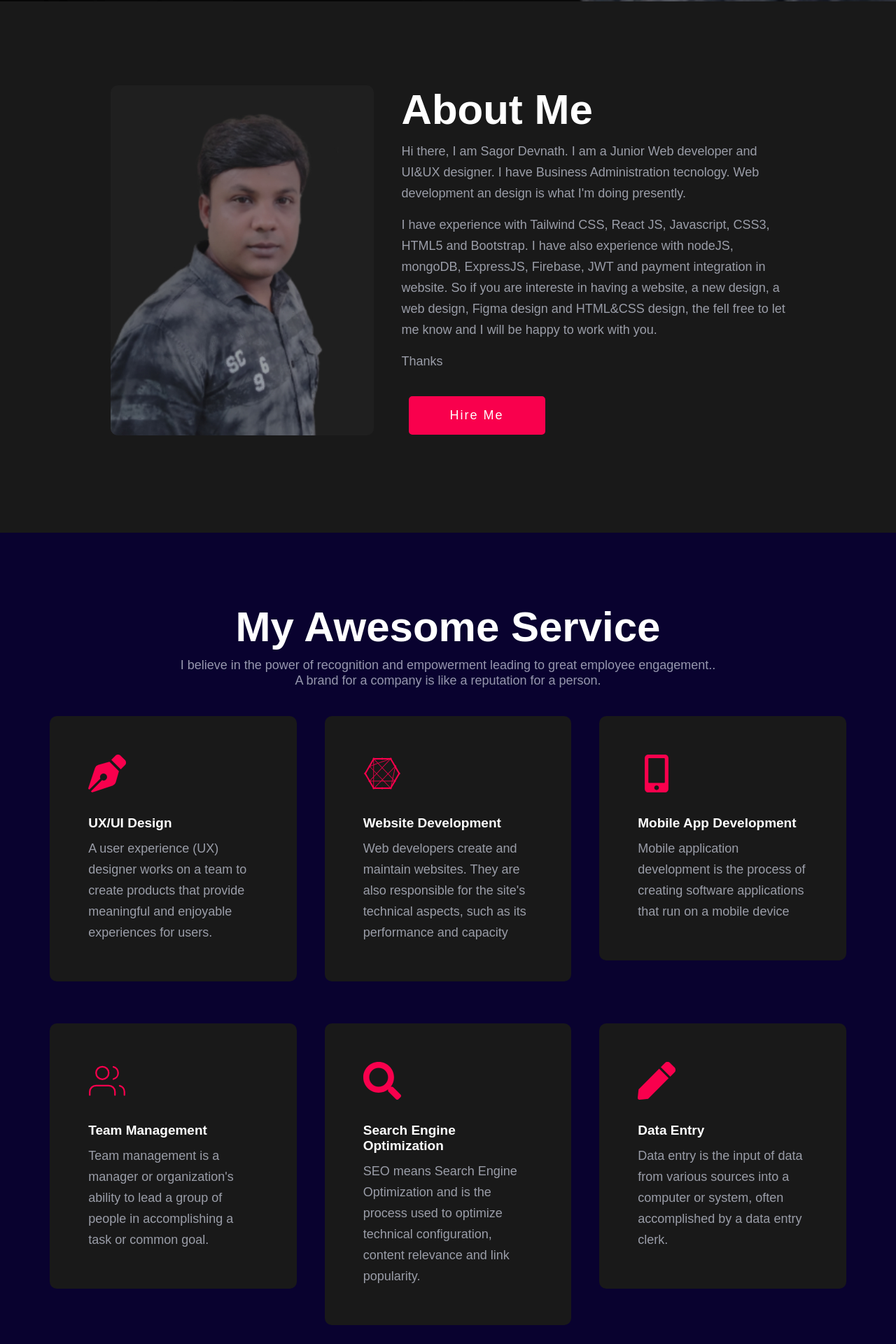
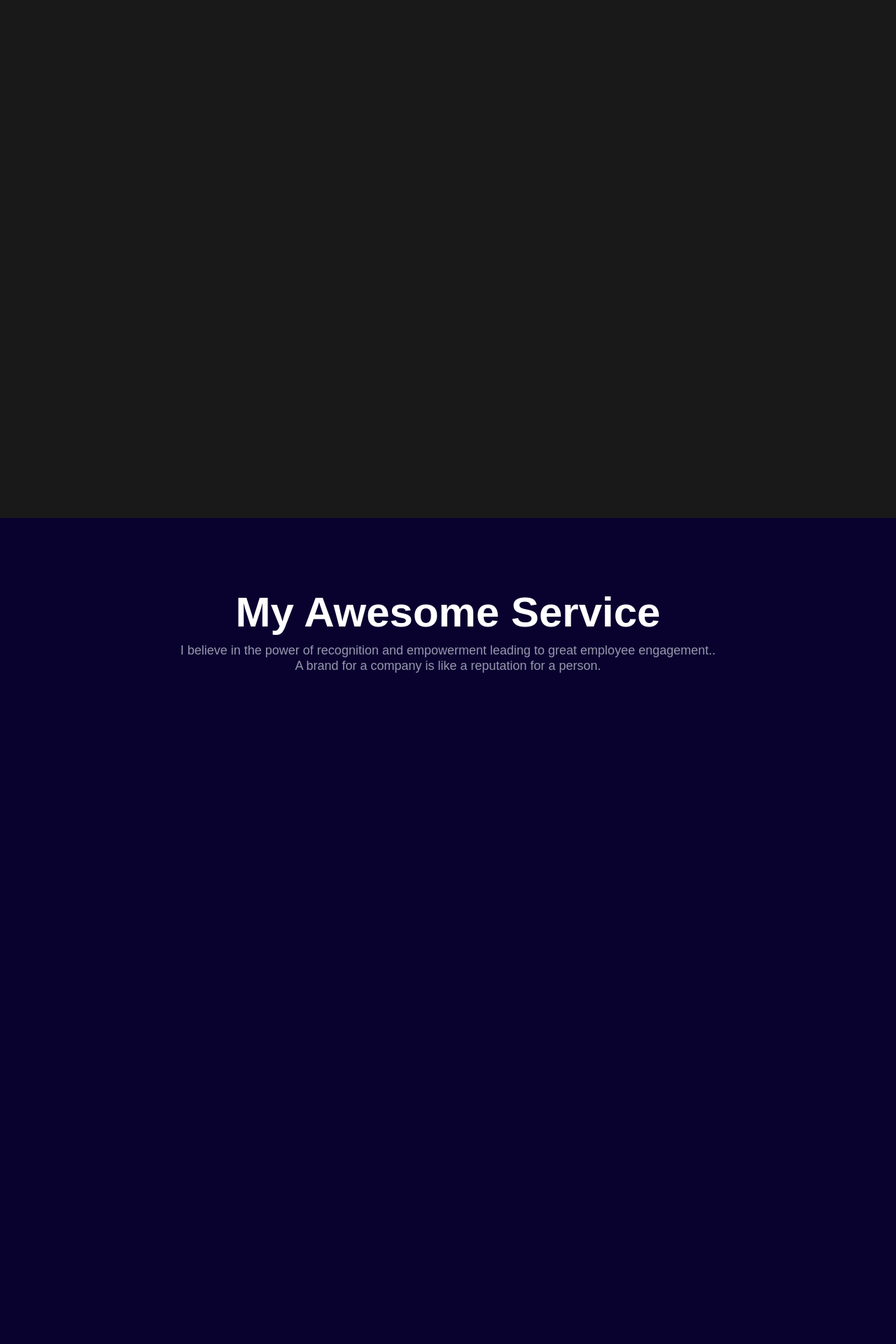
Before and after one commit to sagordevnath/sagor-portfolio, a React (Create React App) app: page / in a window 1280 px wide. Shown: the part 800-2720 px from the top of the page at 70% size. Built offline with nearby package versions, Linux system fonts and the light colour scheme.

Commit message:
update style

```diff
--- a/package.json
+++ b/package.json
@@ -7,6 +7,7 @@
     "@testing-library/jest-dom": "^5.16.4",
     "@testing-library/react": "^13.3.0",
     "@testing-library/user-event": "^13.5.0",
+    "aos": "^3.0.0-beta.6",
     "react": "^18.1.0",
     "react-dom": "^18.1.0",
     "react-icons": "^4.4.0",
--- a/src/About.js
+++ b/src/About.js
@@ -14,11 +14,11 @@ function About() {
       <div className="container">
         <div className="row">
           <div className="col__2">
-            <img style={{height: '500px'}} src={aboutImg} alt="" className="about__img" />
+            <img  data-aos="zoom-in-right" style={{height: '500px'}} src={aboutImg} alt="" className="about__img" />
           </div>
           <div className="col__2">
-            <h1 className="about__heading">About Me</h1>
-            <div className="about__meta">
+            <h1 data-aos="fade-down-left" className="about__heading">About Me</h1>
+            <div data-aos="flip-right" className="about__meta">
               <p className="about__text p__color">
                 Hi there,
                 I am Sagor Devnath. I am a Junior Web developer and UI&UX designer. I have Business Administration tecnology. Web development an design is what I'm doing presently.
@@ -31,7 +31,7 @@ function About() {
               </p>
               <div className="about__button d__flex align__items__center">
                 <a href="#Contact">
-                  <button className="about btn pointer">Hire Me</button>
+                  <button data-aos="flip-right" className="about btn pointer">Hire Me</button>
                 </a>
               </div>
             </div>
--- a/src/App.js
+++ b/src/App.js
@@ -1,4 +1,5 @@
 import { Route, Routes } from 'react-router-dom';
+import { useEffect} from 'react';
 import About from './About';
 import './App.css';
 import Blog from './Blog';
@@ -13,8 +14,15 @@ import CareViewDetails from './CareViewDetails';
 import ManufacturerViewDetails from './ManufacturerViewDetails';
 import ToysViewDetails from './ToysViewDetails';
 import Navbar from './Navbar';
+import AOS from 'aos';
+import 'aos/dist/aos.css';
 
 function App() {
+  useEffect(()=> {
+    AOS.init({
+      duration: 1500
+    });
+  },[])
   return (
     <div className='App'>
       <Navbar></Navbar>
--- a/src/Home.js
+++ b/src/Home.js
@@ -22,10 +22,10 @@ function Home() {
         <div className="container">
           <div className="home__content">
             <div className="home__meta">
-              <h1 className="home__text pz__10">WELCOME TO MY WORLD</h1>
-              <h2 className="home__text pz__10">Hi, I’m Sagor Devnath</h2>
-              <h3 className="home__text sweet pz__10">Junior Web Developer.</h3>
-              <div className="about__button d__flex align__items__center">
+              <h1 data-aos="fade-up-left" data-aos="fade-in" className="home__text pz__10">WELCOME TO MY WORLD</h1>
+              <h2 data-aos="fade-right" className="home__text pz__10">Hi, I’m Sagor Devnath</h2>
+              <h3 data-aos="fade-right" className="home__text sweet pz__10">Junior Web Developer.</h3>
+              <div data-aos="flip-right" className="about__button d__flex align__items__center">
               <a href={resume} target="_blank" download>
                   <button className="about btn pointer">Resume</button>
                 </a>
--- a/src/Navbar.js
+++ b/src/Navbar.js
@@ -21,7 +21,7 @@ const Navbar = () => {
                 <li className="nav__items mx__15">Home</li>
               </Link>
               <Link to="/about">
-                <li className="nav__items mx__15">About Me</li>
+                <li className="nav__items mx__15">About</li>
               </Link>
               <Link to="/services">
                 <li className="nav__items mx__15">Services</li>
@@ -60,7 +60,7 @@ const Navbar = () => {
               <Link to="/">Home</Link>
             </li>
             <li className="sideNavbar">
-              <Link to="/about">About Me</Link>
+              <Link to="/about">About</Link>
             </li>
             <li className="sideNavbar">
               <Link to="/services">Services</Link>
--- a/src/Projects.js
+++ b/src/Projects.js
@@ -9,16 +9,7 @@ import { useNavigate, Link } from "react-router-dom";
 // import Project5 from './Assets/images/portfolio-5.jpg';
 // import Project6 from './Assets/images/portfolio-6.jpg';
 function Project() {
-    const navigate = useNavigate();
-    const manufacturerViewDetails = () => {
-        navigate('/manufacturerViewDetails');
-    }
-    const toysViewDetails = () => {
-        navigate('/toysViewDetails');
-    }
-    const careViewDetails = () => {
-        navigate('/careViewDetails');
-    }
+
   return (
     <div className="project component__space" id="Portfolio">
       <div className="heading">
@@ -41,7 +32,7 @@ function Project() {
                      <div className="project__meta absolute">
                      <h5 className="project__text">Nath Manutacturers</h5>
                      <h4 className="project__text">A Manufacture website</h4>
-                     <Link onClick={manufacturerViewDetails} to="" className="project__btn">View details</Link>
+                     <Link to="/manufacturerViewDetails" className="project__btn">View details</Link>
                      </div>
                  </div>
              </div>
@@ -58,7 +49,7 @@ function Project() {
                      <div className="project__meta absolute">
                      <h5 className="project__text">Nath Toys</h5>
                      <h4 className="project__text">A Warehouse management website</h4>
-                     <Link onClick={toysViewDetails} to="" className="project__btn">View details</Link>
+                     <Link to="/toysViewDetails" className="project__btn">View details</Link>
                      </div>
                  </div>
              </div>
@@ -75,7 +66,7 @@ function Project() {
                      <div className="project__meta absolute">
                      <h5 className="project__text">Care Giver</h5>
                      <h4 className="project__text">An Independent service website</h4>
-                     <Link onClick={careViewDetails} to="" className="project__btn">View Details</Link>
+                     <Link to="/careViewDetails" className="project__btn">View Details</Link>
                      </div>
                  </div>
              </div>
--- a/src/Services.js
+++ b/src/Services.js
@@ -22,7 +22,7 @@ function Services() {
 
       <div className="container">
         <div className="row">
-          <div className="col__3">
+          <div data-aos="zoom-in-down" className="col__3">
             <div className="service__box pointer">
               <div className="icon">
               <FaPenNib></FaPenNib>
@@ -38,7 +38,7 @@ function Services() {
             </div>
           </div>
 
-          <div className="col__3">
+          <div data-aos="zoom-in-down" className="col__3">
             <div className="service__box pointer">
               <div className="icon">
                 <FaConnectdevelop></FaConnectdevelop>
@@ -54,7 +54,7 @@ function Services() {
             </div>
           </div>
 
-          <div className="col__3">
+          <div data-aos="zoom-in-down" className="col__3">
             <div className="service__box pointer">
               <div className="icon">
                 <FaMobileAlt></FaMobileAlt>
@@ -69,7 +69,7 @@ function Services() {
             </div>
           </div>
 
-          <div className="col__3">
+          <div data-aos="zoom-in-down" className="col__3">
             <div className="service__box pointer">
               <div className="icon">
               <svg
@@ -99,7 +99,7 @@ function Services() {
             </div>
           </div>
 
-          <div className="col__3">
+          <div data-aos="zoom-in-down" className="col__3">
             <div className="service__box pointer">
               <div className="icon">
                 <FaSearch></FaSearch>
@@ -115,7 +115,7 @@ function Services() {
             </div>
           </div>
 
-          <div className="col__3">
+          <div data-aos="zoom-in-down" className="col__3">
             <div className="service__box pointer">
               <div className="icon">
                 <FaPen></FaPen>
```
Also changed, not shown: 1 other file (tests, documents, lock files or other folders).
